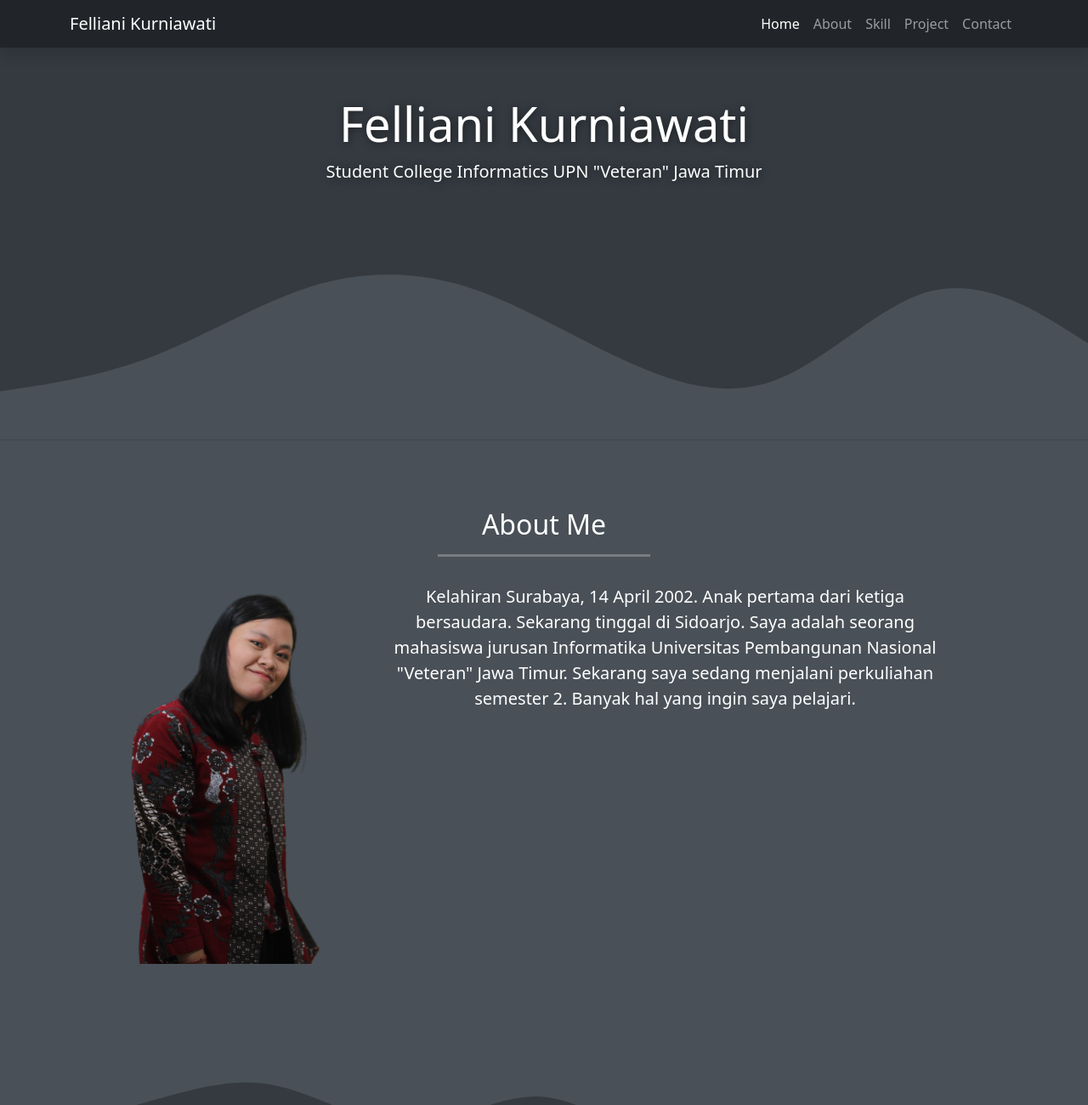
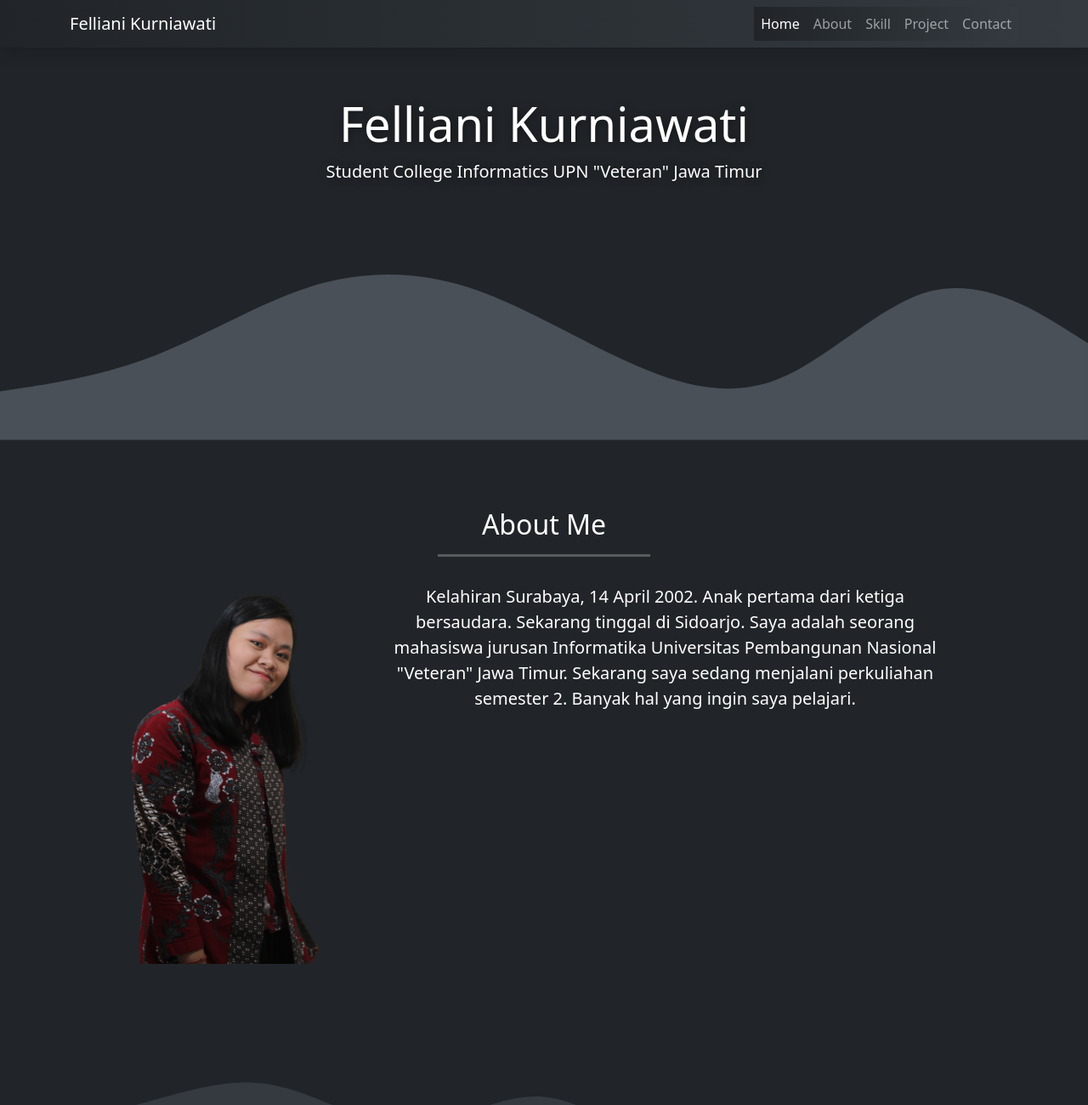
Before and after one commit to fellianik/fellianik.github.io, a plain HTML site: page index.html in a window 1280 px wide. Shown: the top 1300 px of the page at 85% size. Drawn offline with nearby package versions, Linux system fonts and the light colour scheme.

Commit message:
mengganti warna background + skill baru

```diff
--- a/index.html
+++ b/index.html
@@ -18,7 +18,7 @@
   </head>
   <body>
     <!-- Navbar  -->
-    <nav class="navbar navbar-expand-lg navbar-dark bg-dark bg-gradien shadow fixed-top">
+    <nav class="navbar navbar-expand-lg navbar-dark bg-dark shadow fixed-top">
       <div class="container">
         <a class="navbar-brand" href="#">Felliani Kurniawati</a>
         <button class="navbar-toggler" type="button" data-bs-toggle="collapse" data-bs-target="#navbarNav" aria-controls="navbarNav" aria-expanded="false" aria-label="Toggle navigation">
@@ -110,9 +110,6 @@
         </div>
         <div class="row justify-content-center">
           <div class="col-sm-4 mb-3 gambar">
-            <img src="img/logo/python.png" alt="Python" />
-          </div>
-          <div class="col-sm-4 mb-3 gambar">
             <img src="img/logo/HTML5.png" alt="HTML5" />
           </div>
           <div class="col-sm-4 mb-3 gambar">
@@ -120,6 +117,12 @@
           </div>
           <div class="col-sm-4 mb-3 gambar">
             <img src="img/logo/Bootstrap.png" alt="Bootstrap" />
+          </div>
+          <div class="col-sm-4 mb-3 gambar">
+            <img src="img/logo/vs-code.png" alt="Visual Studio Code" />
+          </div>
+          <div class="col-sm-4 mb-3 gambar">
+            <img src="img/logo/python.png" alt="Python" />
           </div>
           <div class="col-sm-4 mb-3 gambar">
             <img src="img/logo/google.png" alt="Google" />
@@ -227,7 +230,7 @@
     <!-- End Contact -->
 
     <!-- Footer -->
-    <footer class="bg-dark text-white text-center pb-3">
+    <footer class="text-white text-center pb-3">
       <p>Follow me in social media</p>
       <h4 class="mb-3">
         <a href="https://github.com/fellianik" target="_blank"><i class="bi bi-github text-white"></i></a>
--- a/style.css
+++ b/style.css
@@ -5,17 +5,11 @@
 #project,
 #contact {
   color: white;
+  background-color: #212529;
 }
 
-#home,
-#skill,
-#contact {
+footer {
   background-color: #343a40;
-}
-
-#about,
-#project {
-  background-color: #495057;
 }
 
 section {
@@ -33,6 +27,11 @@ hr {
 .navbar-brand:hover,
 .nav-item:hover {
   filter: drop-shadow(0px 0px 5px rgba(249, 252, 252, 0.9));
+}
+
+.navbar,
+.navbar-nav {
+  background: linear-gradient(to right, #212529, #343a40);
 }
 
 /* jumbotron */
```
Also changed, not shown: img/logo/vs-code.png (added).
